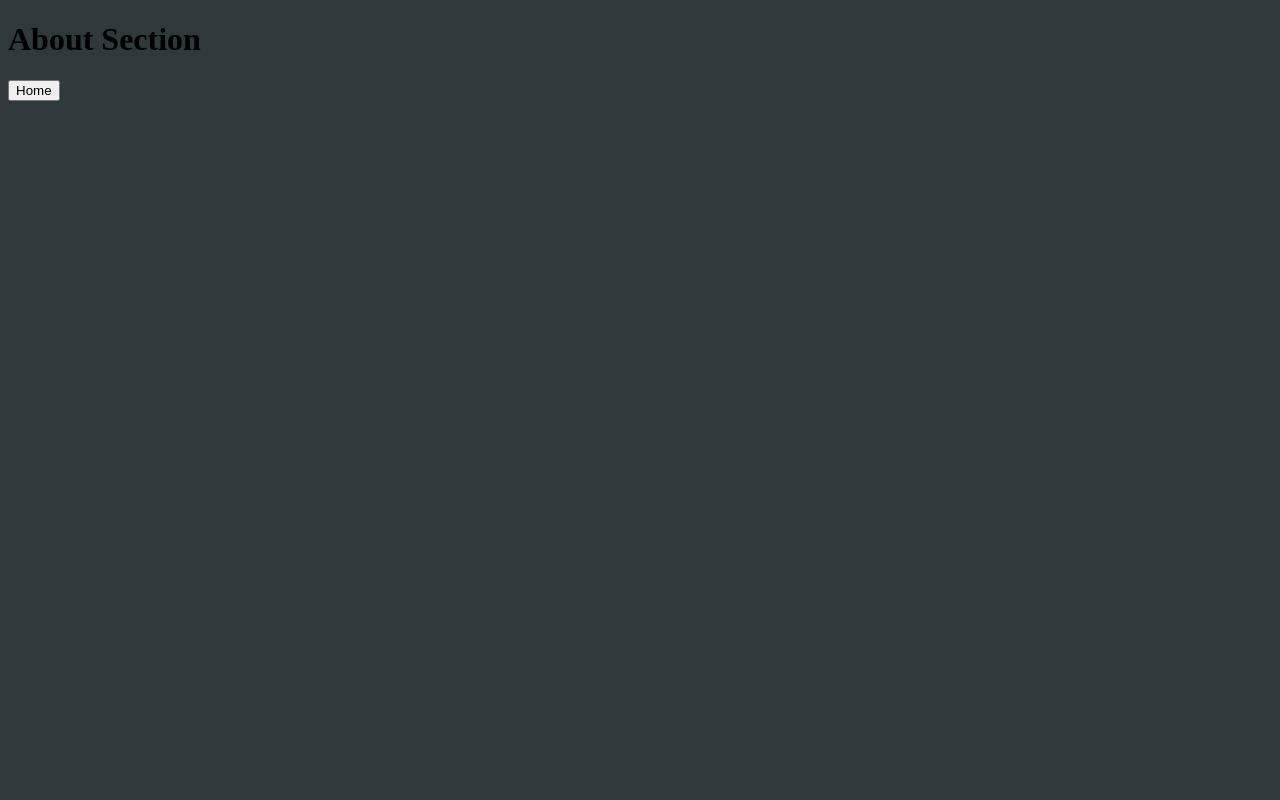
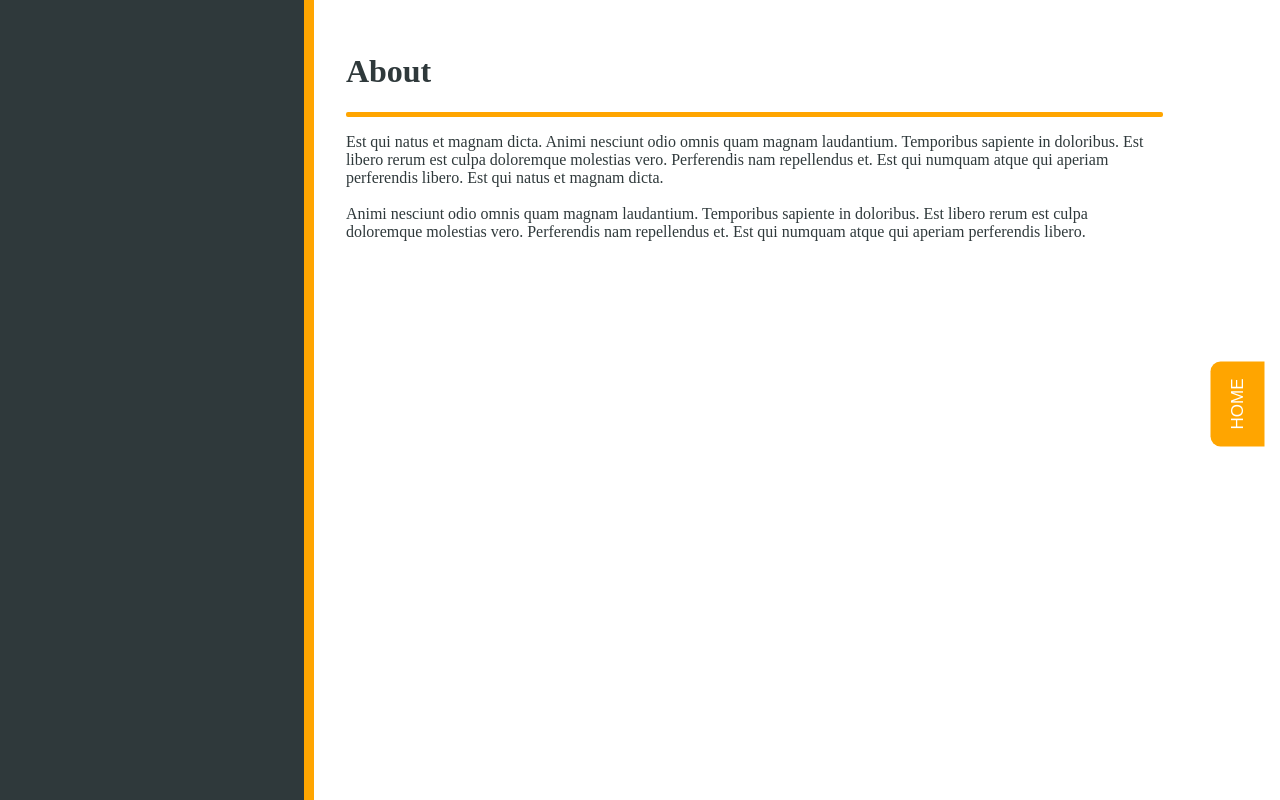
Before and after one commit to mhdavis/portfolio-react, a React (Create React App) app in the folder client/: page /about in a window 1280 px wide. Built offline with nearby package versions, Linux system fonts and the light colour scheme; the HTML template or start-up script is replaced by a standard one.

Commit message:
About.js: Wrote out basic structure and styled
- About.js: added addition divs and classnames for styling and spacing
- About.css: created file and added styling and spacing elements using
  flexbox

```diff
--- a/client/package.json
+++ b/client/package.json
@@ -4,6 +4,7 @@
   "private": true,
   "dependencies": {
     "react": "^16.0.0",
+    "react-bootstrap": "^0.31.3",
     "react-dom": "^16.0.0",
     "react-router-dom": "^4.2.2",
     "react-scripts": "1.0.14"
--- /dev/null
+++ b/client/src/components/pages/About/About.css
@@ -0,0 +1,73 @@
+body {
+  margin: 0;
+}
+
+.about-container {
+  display: flex;
+}
+
+.about-img {
+  width: 50vw;
+}
+
+@media (max-width: 1000px) {
+  .about-img {
+    width: 0vw;
+  }
+}
+
+/* ABOUT PANEL + CONTENTS
+-------------------------------------------------------*/
+.about-panel {
+  display: flex;
+  background-color: white;
+  height: 100vh;
+  justify-content: space-between;
+  border-left: 10px solid orange;
+}
+
+.about-information {
+  background-color: Transparent;
+  margin: 1rem;
+  padding: 1rem;
+}
+
+.about-information > h1 {
+  color: #2f393b;
+}
+
+.about-information > hr {
+  background-color: orange;
+  height: 5px;
+  border: 0px;
+  border-radius: 2px;
+}
+
+.about-information > p {
+  color: #2f393b;
+}
+
+/* HOME BUTTON
+-------------------------------------------------------*/
+.button-div {
+  background-color: white;
+  align-self: center;
+}
+
+.home-button {
+  font-size: 17px;
+  margin-top: 0.5em;
+  color: white;
+  background-color: orange;
+  border: 0;
+  padding: 1em;
+  transform: rotate(-90deg);
+  border-radius: 10px 10px 0px 0px;
+  transition: 0.5s;
+}
+
+.home-button:hover {
+  color: orange;
+  background-color: white;
+  border: 2px solid orange;
+}
--- a/client/src/components/pages/About/About.js
+++ b/client/src/components/pages/About/About.js
@@ -1,15 +1,34 @@
 import React, { Component } from 'react';
 import { Link } from "react-router-dom";
+import "./About.css";
 
 class About extends Component {
   render() {
     return (
-      <div>
-        <h1>About Section</h1>
+      <div className="about-container">
+        <div className="about-img"></div>
 
-        <Link to="/">
-          <button>Home</button>
-        </Link>
+        <div className="about-panel">
+
+          <div className="about-information">
+            <h1>About</h1>
+            <hr/>
+            <p>
+              Est qui natus et magnam dicta. Animi nesciunt odio omnis quam magnam laudantium. Temporibus sapiente in doloribus. Est libero rerum est culpa doloremque molestias vero. Perferendis nam repellendus et. Est qui numquam atque qui aperiam perferendis libero.
+              Est qui natus et magnam dicta.
+              <br/>
+              <br/>
+              Animi nesciunt odio omnis quam magnam laudantium. Temporibus sapiente in doloribus. Est libero rerum est culpa doloremque molestias vero. Perferendis nam repellendus et. Est qui numquam atque qui aperiam perferendis libero.
+            </p>
+          </div> {/*end about information*/}
+
+          <div className="button-div">
+            <Link to="/">
+              <button className="home-button">HOME</button>
+            </Link>
+          </div>
+
+        </div> {/* end about panel */}
       </div>
     );
   }
```
Also changed, not shown: 1 other file (tests, documents, lock files or other folders).
